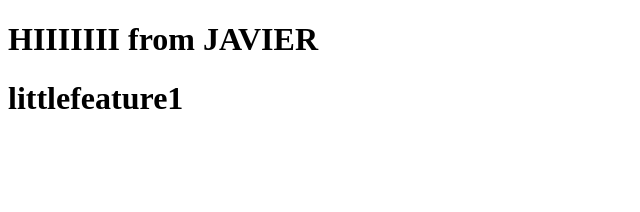
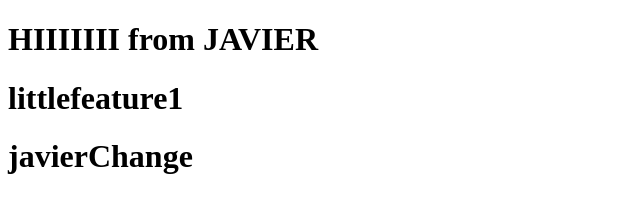
Before and after one commit to jzapata87/bg-generator, a plain HTML site: page index.html in a window 1280 px wide. Shown: the whole page, without its empty margins (0-640 px from the left). Drawn offline with Linux system fonts and the light colour scheme.

Commit message:
javier change

```diff
--- a/index.html
+++ b/index.html
@@ -9,5 +9,6 @@
 <body>
   <h1>HIIIIIII from JAVIER</h1>
   <h1>littlefeature1</h1>
+  <h1>javierChange</h1>
 </body>
 </html>
```
